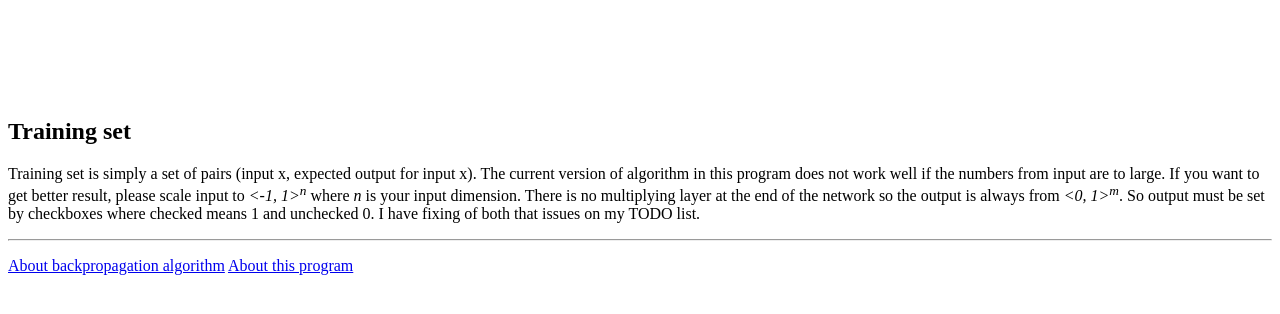
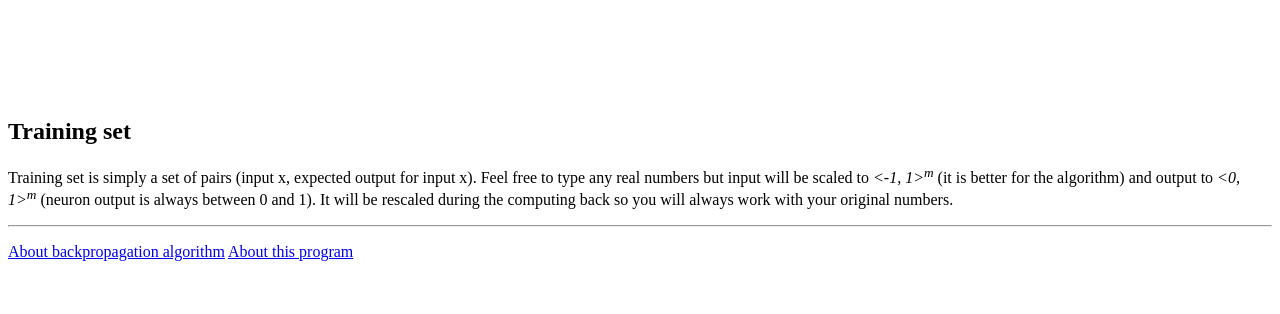
Before and after one commit to honzour/backpropagation, a PHP site: page /trainingset.php in a window 1280 px wide. Shown: the top 314 px of the page. Run offline with PHP 8.4, Linux system fonts and the light colour scheme.

Commit message:
scale description

```diff
--- a/web/trainingset.php
+++ b/web/trainingset.php
@@ -9,8 +9,7 @@ include 'google.php'
 ?>
 <H2>Training set</H2>
 <P>
-Training set is simply a set of pairs (input x, expected output for input x). The current version of algorithm in this program does not work well if the numbers from input are to large. If you want to get better result, please scale input to <I>&lt;-1, 1&gt;<SUP>n</SUP></I> where <I>n</I> is your input dimension. There is no multiplying layer at the end of the network so the output is always from <I>&lt;0, 1&gt;<SUP>m</SUP></I>. So output must be set by checkboxes where checked means 1 and unchecked 0. I have fixing of both that issues on my TODO list.
-</P>
+Training set is simply a set of pairs (input x, expected output for input x). Feel free to type any real numbers but input will be scaled to <I>&lt;-1, 1&gt;<SUP>m</SUP></I> (it is better for the algorithm) and output to <I>&lt;0, 1&gt;<SUP>m</SUP></I> (neuron output is always between 0 and 1). It will be rescaled during the computing back so you will always work with your original numbers.
 <?
 include 'links.php'
 ?>
```
